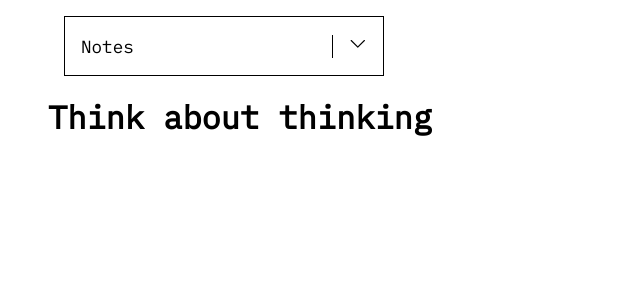
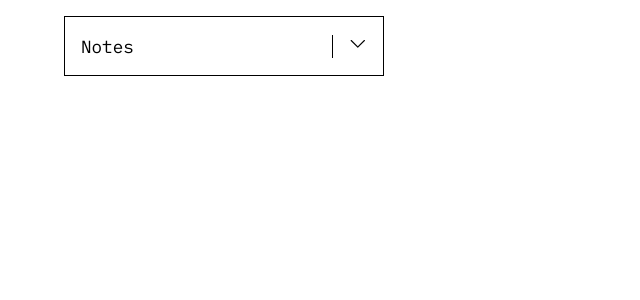
Before and after one commit to Elir-Mahad/notes-v1, a Next.js app: page / in a window 1280 px wide. Shown: the top 300 px of the page, without its empty margins (0-640 px from the left). Built offline with nearby package versions, Linux system fonts and the light colour scheme.

Commit message:
Everything is working well

```diff
--- a/pages/index.js
+++ b/pages/index.js
@@ -12,7 +12,6 @@ export default function Home() {
           rel="stylesheet"
         />
       </Head>
-      <h1>Think about thinking</h1>
     </div>
   );
 }
```
